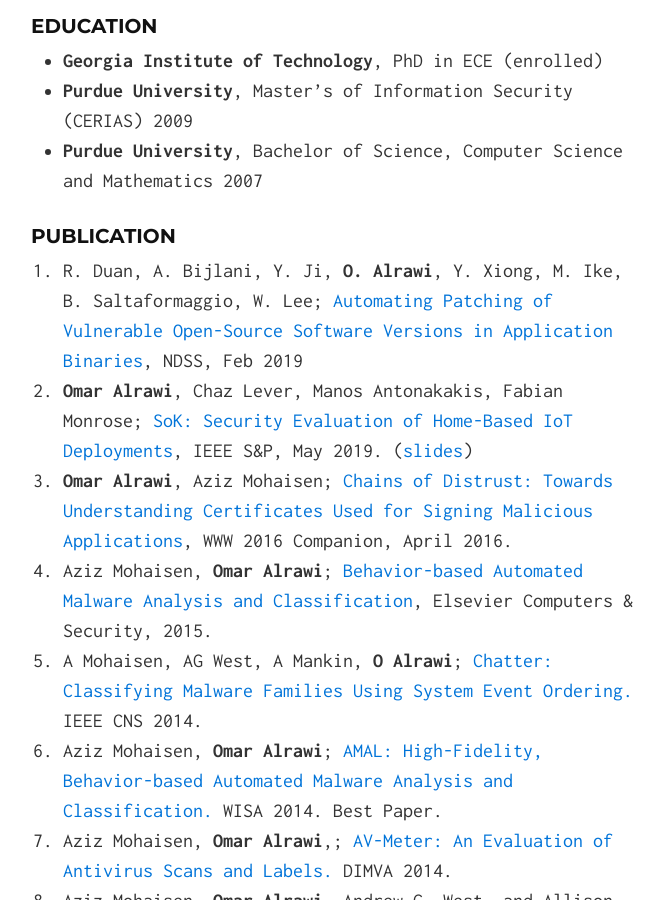
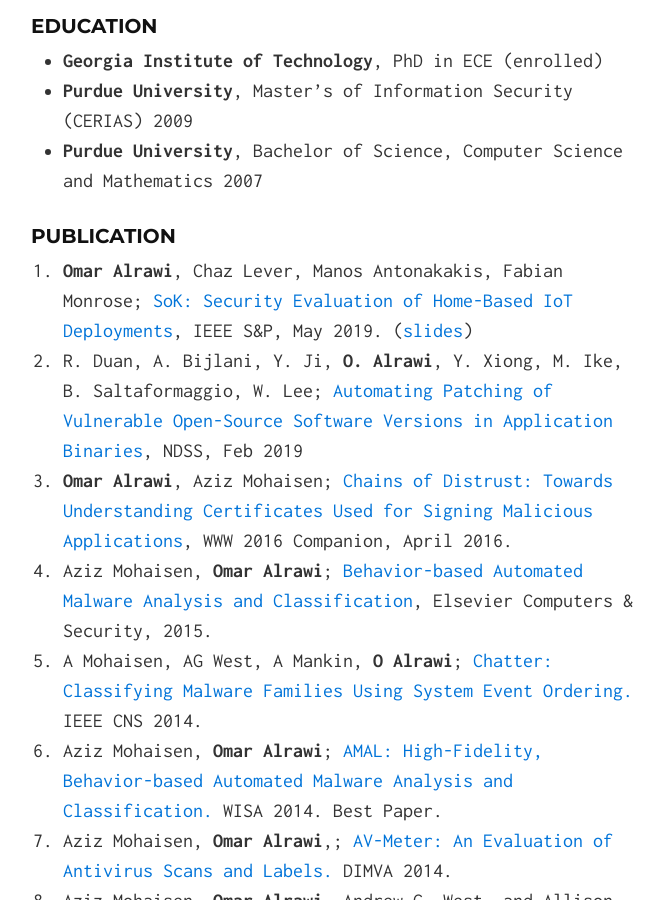
Before and after one commit to alrawi/alrawi.github.io, a Jekyll site: the page built from index.md, in a window 1280 px wide and 900 px high, scrolled down 534 px. Shown: the whole window, without its empty margins (307-971 px from the left). Built offline with Jekyll 4.4.1, drawn with Linux system fonts in a browser that asks for light colours.

```diff
--- a/index.md
+++ b/index.md
@@ -16,8 +16,8 @@ I am also working on understanding malware threats that target these devices thr
 - __Purdue University__, Bachelor of Science, Computer Science and Mathematics 2007
 
 ### Publication
+1.  __Omar Alrawi__, Chaz Lever, Manos Antonakakis, Fabian Monrose; [SoK: Security Evaluation of Home-Based IoT Deployments](/static/papers/alrawi_sok_sp19.pdf), IEEE S&P, May 2019. ([slides](/static/papers/slides_sok_sp_19.pdf))
 1. R. Duan, A. Bijlani, Y. Ji, __O. Alrawi__, Y. Xiong, M. Ike, B. Saltaformaggio, W. Lee; [Automating Patching of Vulnerable Open-Source Software Versions in Application Binaries](/#), NDSS, Feb 2019
-1.  __Omar Alrawi__, Chaz Lever, Manos Antonakakis, Fabian Monrose; [SoK: Security Evaluation of Home-Based IoT Deployments](/static/papers/alrawi_sok_sp19.pdf), IEEE S&P, May 2019. ([slides](/static/papers/slides_sok_sp_19.pdf))
 1.  __Omar Alrawi__, Aziz Mohaisen; [Chains of Distrust: Towards Understanding Certificates Used for Signing Malicious Applications](/static/papers/malcert.pdf), WWW 2016 Companion, April 2016.
 1. Aziz Mohaisen, __Omar Alrawi__; [Behavior-based Automated Malware Analysis and Classification](/static/papers/15-cose.pdf), Elsevier Computers & Security, 2015.
 2. A Mohaisen, AG West, A Mankin, __O Alrawi__; [Chatter: Classifying Malware Families Using System Event Ordering.](/static/papers/chatter-tr.pdf)  IEEE CNS 2014.
```
